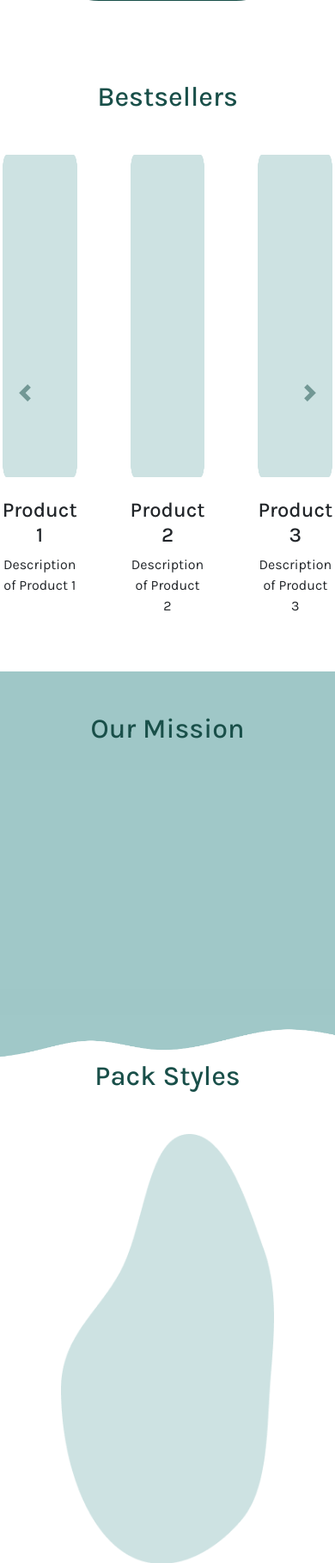
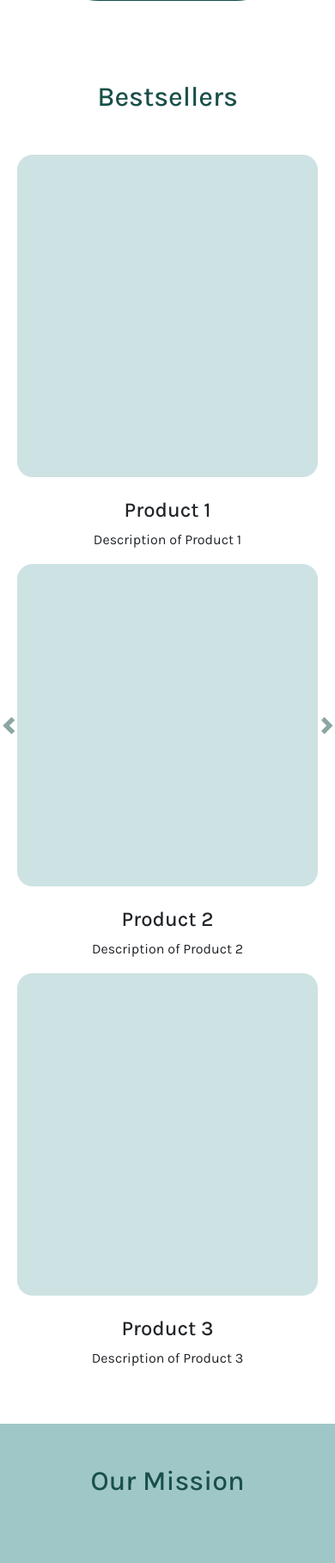
Before and after one commit to amylour/everneed, a Django app: page / in a window 390 px wide. Shown: the part 629-2447 px from the top of the page at 86% size. Run offline with Django 3.2, Linux system fonts and the light colour scheme; some libraries are stand-ins or nearby versions.

Commit message:
edit: bestseller carousel btns/responsiveness

```diff
--- a/home/templates/home/index.html
+++ b/home/templates/home/index.html
@@ -29,21 +29,21 @@
     <div id="productCarousel" class="carousel slide" data-bs-ride="carousel">
     <div class="carousel-inner">
         <div class="carousel-item active">
-            <div class="container">
-                <div class="row product-row justify-content-center">
-                    <div class="col-md-4 text-center mx-3">
+            <div class="container-fluid">
+                <div class="row justify-content-center">
+                    <div class="col-lg-4 col-md-6 col-sm-12 text-center ">
                         <!-- Product 1 -->
                         <img src="{% static 'images/product_placeholder.png' %}" class="img-fluid product-ph" alt="Product 1">
                         <h4 class="mt-4">Product 1</h4>
                         <p>Description of Product 1</p>
                     </div>
-                    <div class="col-md-4 text-center mx-3">
+                    <div class="col-lg-4 col-md-6 col-sm-12 text-center">
                         <!-- Product 2 -->
                         <img src="{% static 'images/product_placeholder.png' %}" class="img-fluid product-ph" alt="Product 2">
                         <h4 class="mt-4">Product 2</h4>
                         <p>Description of Product 2</p>
                     </div>
-                    <div class="col-md-4 text-center mx-3">
+                    <div class="col-lg-4 col-md-6 col-sm-12 text-center">
                         <!-- Product 3 -->
                         <img src="{% static 'images/product_placeholder.png' %}" class="img-fluid product-ph" alt="Product 3">
                         <h4 class="mt-4">Product 3</h4>
--- a/static/css/base.css
+++ b/static/css/base.css
@@ -430,6 +430,8 @@
     border: none;
     background-color: #fff0;
     color: var(--forest);
+    width: 5%;
+    bottom: 100px;
 }
 
 /* Change color of bootstrap svg icons credit -> https: //codepen.io/noahblon/post/coloring-svgs-in-css-background-images */
@@ -446,10 +448,6 @@
 .product-ph {
     height: 375px;
     width: 350px;
-}
-
-.product-row {
-    flex-wrap: nowrap;
 }
 
 .mission-sec {
```
